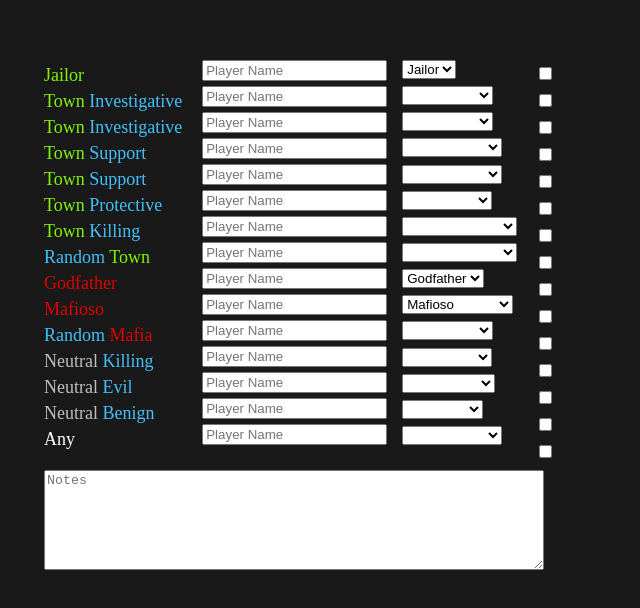
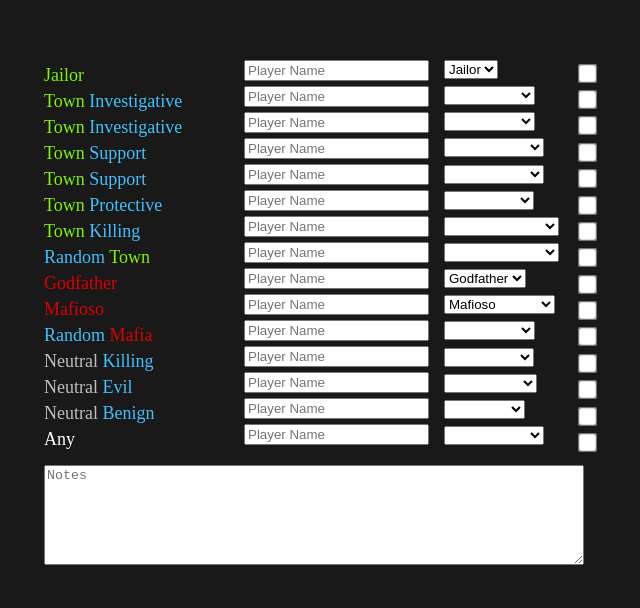
Before and after one commit to tinoesroho/TownOfSalem, a plain HTML site: page index.html in a window 1280 px wide. Shown: the part 140-748 px from the top of the page, without its empty margins (296-936 px from the left). Drawn offline with nearby package versions, Linux system fonts and the light colour scheme.

Commit message:
New fixes
New fixes

```diff
--- a/css/stylesheet.css
+++ b/css/stylesheet.css
@@ -55,8 +55,8 @@ body{
 .container {
     margin-top: 5px;
     float: left;
-    height: inherit;
     margin-right: 20px;
+    position: absolute;
 }
 
 .container div{
@@ -83,7 +83,8 @@ select{
 }
 
 .checkbox input {
-    margin: 7px;
+    transform: scale(1.5);
+    margin: 6.7px;
 }
 
 .checkbox{
@@ -108,6 +109,7 @@ select{
 .inputbox {
     float:left;
     height: inherit;
+    margin-left: 200px;
 }
 
 .inputbox input{
@@ -116,5 +118,5 @@ select{
 
 div .notes textarea{
     height: 100px;
-    width: 500px;
+    width: 540px;
 }
```
